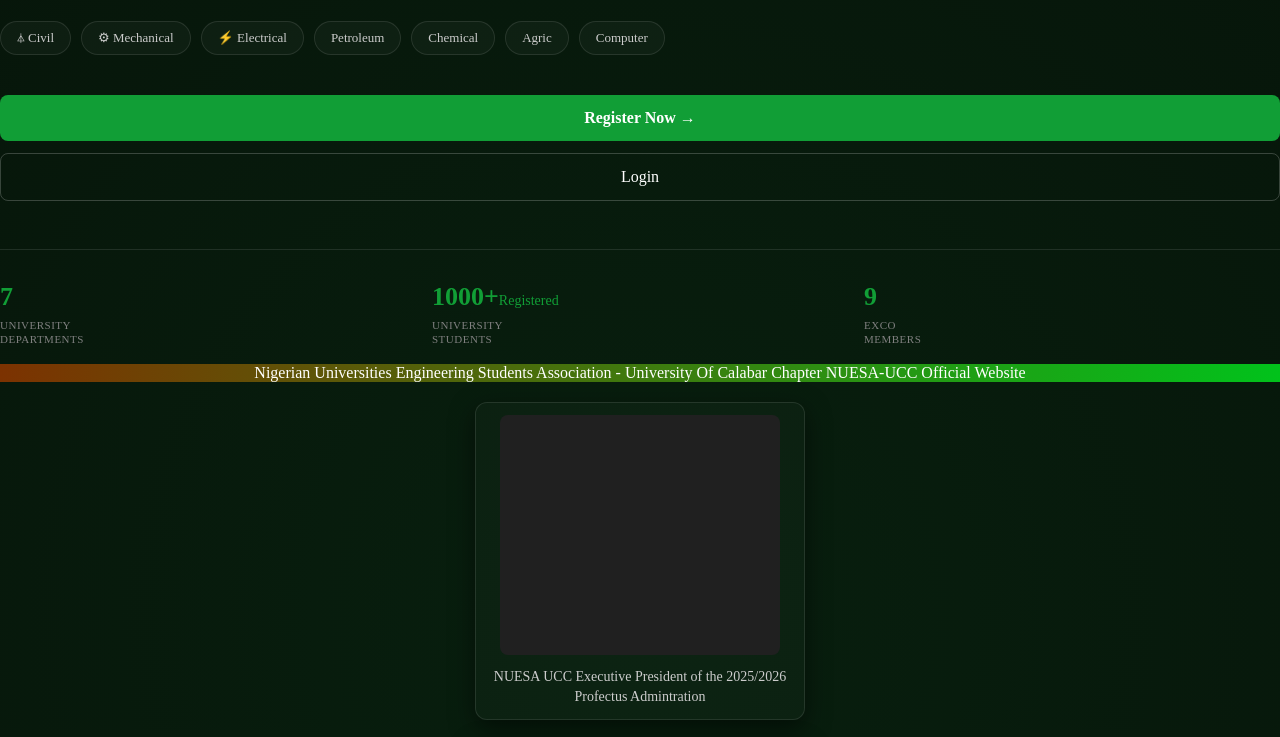
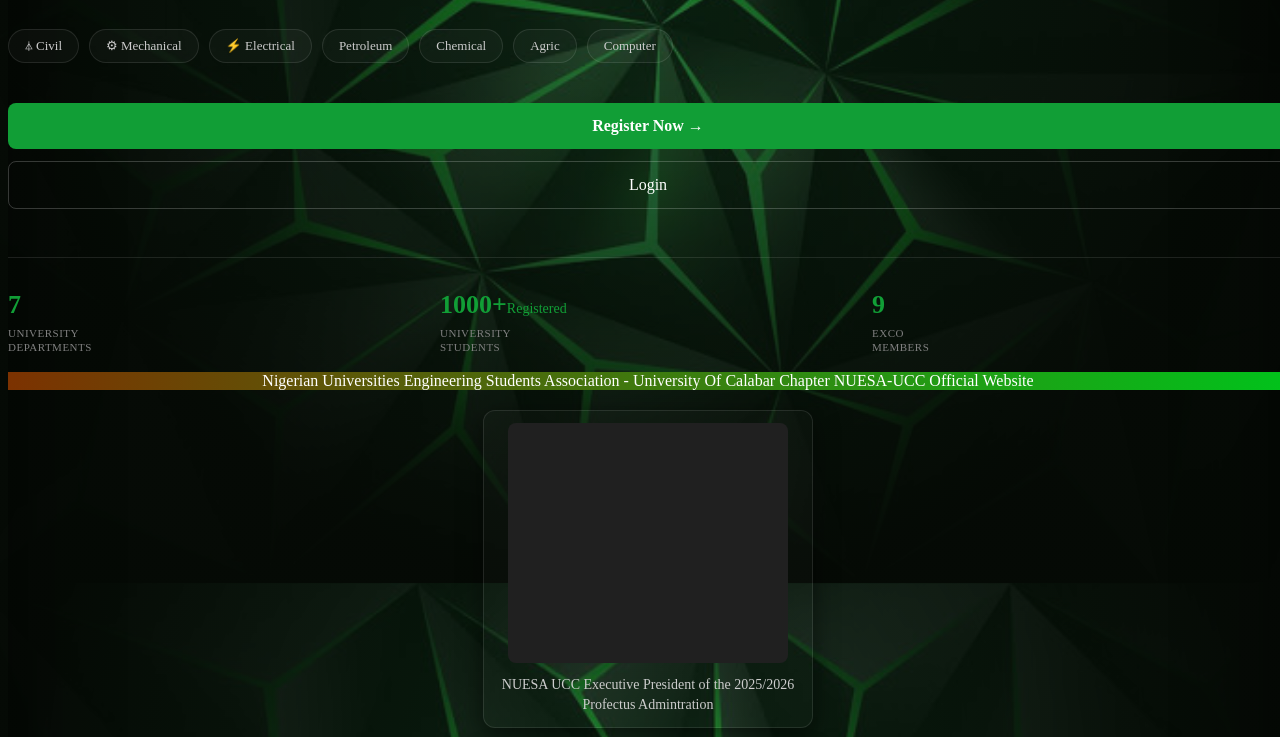
Before and after one commit to Hatchstart30/NUESAUCC, a plain HTML site: page index.html in a window 1280 px wide. Shown: the part 217-954 px from the top of the page. Drawn offline with Linux system fonts and the light colour scheme.

Commit message:
Update index.html

```diff
--- a/index.html
+++ b/index.html
@@ -106,13 +106,11 @@
             body {
                 min-height: 100vh;
                 width: 100%;
-                margin: 0;
                 color: white;
-                background: radial-gradient(circle at 50% 25%, rgba(10, 45, 20, 0.6) 0%, rgba(5, 10, 5, 0.98) 80%),
+                background: radial-gradient(circle at 50% 25%, rgba(10, 45, 20, 0.6) 0%, rgba(5, 10, 5, 0.98) 70%),
                             url('back2.jpeg') #050b06;
-                background-size: contain;
-                background-position: center;
-                background-repeat: no-repeat;
+                box-shadow: inset 0 0 100px rgba(0, 0, 0, 0.6);
+                background-size: cover;
                 background-attachment: fixed;
             }
         </style>
```
